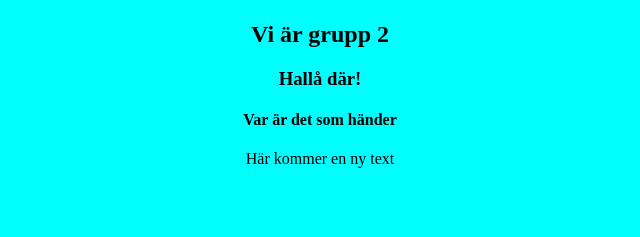
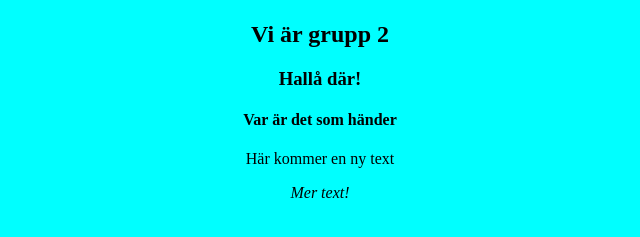
Before and after one commit to flaviusvali/intro, a plain HTML site: page index.html in a window 1280 px wide. Shown: the part 59-296 px from the top of the page, without its empty margins (320-960 px from the left). Drawn offline with Linux system fonts and the light colour scheme.

Commit message:
add i mer text

```diff
--- a/index.html
+++ b/index.html
@@ -13,5 +13,6 @@
     <h3>Hallå där!</h3>
     <h4>Var är det som händer</h4>
     <p>Här kommer en ny text</p>
+    <i>Mer text!</i>
 </body>
 </html
```
